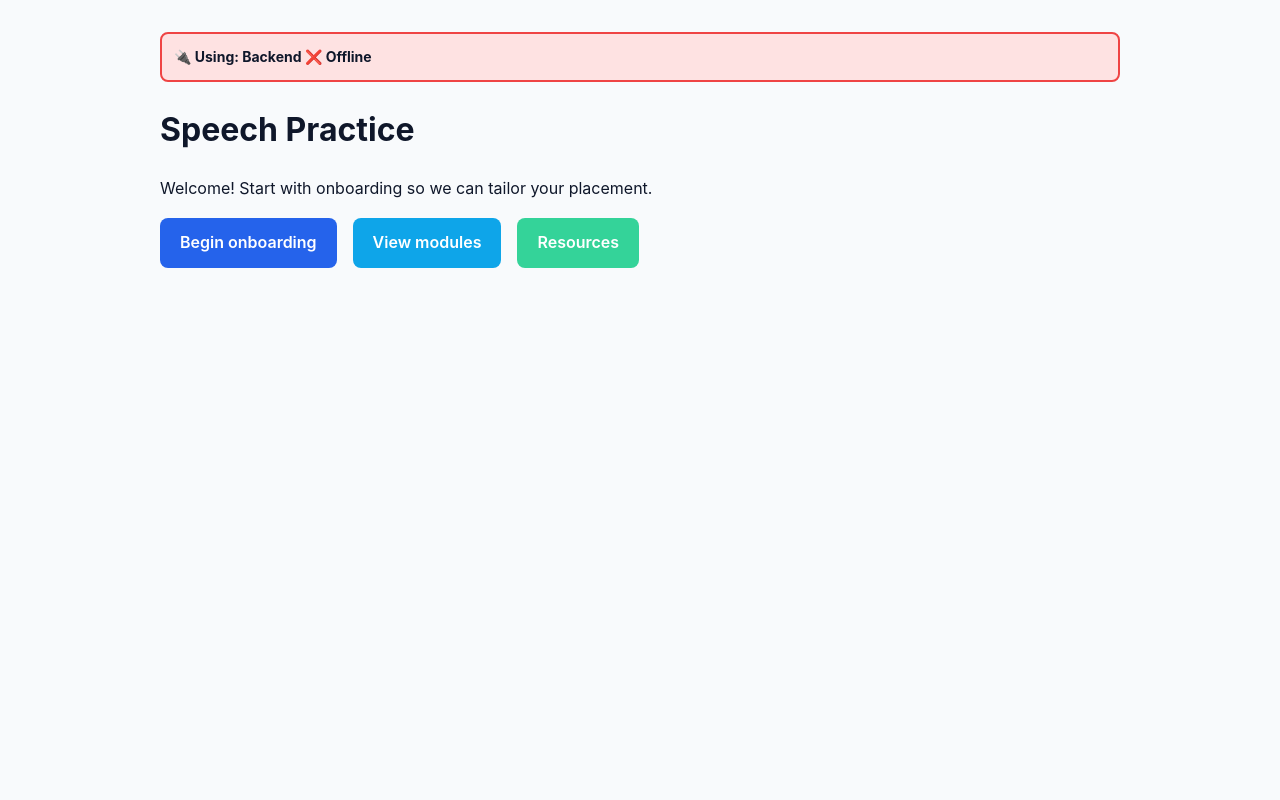
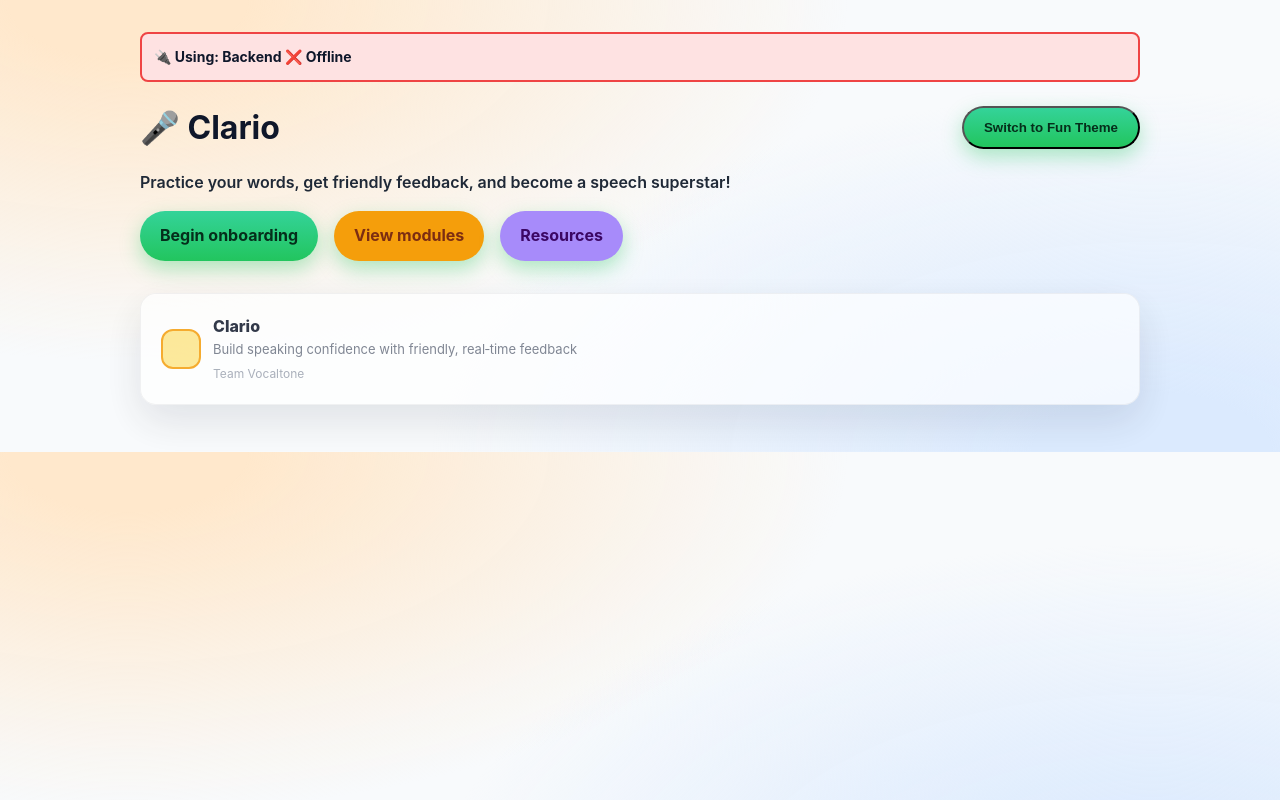
Before and after one commit to Cuse-AI/Speech-Imparement-Fall-2025, a React (Vite) app in the folder frontend/: page / in a window 1280 px wide. Built offline with nearby package versions, Linux system fonts and the light colour scheme; no server answers; sample sign-in values are in the browser's storage.

Commit message:
Kid-friendly theme, Clario branding, placement sentence update

```diff
--- a/frontend/src/App.tsx
+++ b/frontend/src/App.tsx
@@ -3,6 +3,7 @@ import { Link } from 'react-router-dom';
 
 function App() {
   const [serviceInfo, setServiceInfo] = useState<{ service: string; status: string } | null>(null);
+  const [funTheme, setFunTheme] = useState(false);
 
   useEffect(() => {
     const checkService = async () => {
@@ -26,7 +27,7 @@ function App() {
   }, []);
 
   return (
-    <main className="container">
+    <main className={`container ${funTheme ? 'theme-fun' : ''}`}>
       {serviceInfo && (
         <div style={{
           background: serviceInfo.status.includes('✅') ? '#d1fae5' : '#fee2e2',
@@ -40,19 +41,40 @@ function App() {
           🔌 Using: <strong>{serviceInfo.service}</strong> {serviceInfo.status}
         </div>
       )}
-      <h1>Speech Practice</h1>
-      <p>Welcome! Start with onboarding so we can tailor your placement.</p>
+      <div style={{ display: 'flex', justifyContent: 'space-between', alignItems: 'center' }}>
+        <h1 style={{ margin: 0 }}>🎤 Clario</h1>
+        <button className="button" onClick={() => setFunTheme((v) => !v)}>
+          {funTheme ? 'Switch to Calm Theme' : 'Switch to Fun Theme'}
+        </button>
+      </div>
+      <p style={{ fontWeight: 600, color: '#1f2937' }}>
+        Practice your words, get friendly feedback, and become a speech superstar!
+      </p>
       <div style={{ display: 'flex', gap: '1rem', flexWrap: 'wrap' }}>
         <Link className="button" to="/onboarding">
           Begin onboarding
         </Link>
-        <Link className="button" to="/modules" style={{ background: '#0ea5e9' }}>
+        <Link className="button" to="/modules" style={{ background: '#f59e0b', color: '#7c2d12' }}>
           View modules
         </Link>
-        <Link className="button" to="/resources" style={{ background: '#34d399' }}>
+        <Link className="button" to="/resources" style={{ background: '#a78bfa', color: '#3b0764' }}>
           Resources
         </Link>
       </div>
+
+      <footer style={{ marginTop: '2rem', opacity: 0.85 }}>
+        <div className="card" style={{ display: 'flex', alignItems: 'center', gap: '0.75rem' }}>
+          <div
+            aria-hidden
+            style={{ width: 36, height: 36, borderRadius: 12, background: '#fde68a', border: '2px solid #f59e0b' }}
+          />
+          <div>
+            <div style={{ fontWeight: 800 }}>Clario</div>
+            <div style={{ fontSize: 13, color: '#6b7280' }}>Build speaking confidence with friendly, real‑time feedback</div>
+            <div style={{ fontSize: 12, color: '#9ca3af', marginTop: 4 }}>Team Vocaltone</div>
+          </div>
+        </div>
+      </footer>
     </main>
   );
 }
--- a/frontend/src/pages/Test.tsx
+++ b/frontend/src/pages/Test.tsx
@@ -3,7 +3,7 @@ import { useNavigate } from 'react-router-dom';
 import useRecorder, { blobToBase64 } from '../hooks/useRecorder';
 
 const practiceWords = ['Bubble', 'Candle', 'River'];
-const practiceSentence = 'She sells seashells by the seashore.';
+const practiceSentence = 'I see a big red ball.';
 
 function Test() {
   const navigate = useNavigate();
--- a/frontend/src/styles.css
+++ b/frontend/src/styles.css
@@ -2,7 +2,18 @@
   font-family: 'Inter', system-ui, -apple-system, BlinkMacSystemFont, 'Segoe UI', sans-serif;
   line-height: 1.6;
   color: #0f172a;
-  background-color: #f8fafc;
+  background:
+    radial-gradient(1200px 600px at 10% 0%, #ffe8cc 10%, rgba(255,255,255,0) 60%),
+    radial-gradient(1200px 600px at 90% 100%, #dbeafe 10%, rgba(255,255,255,0) 60%),
+    #f8fafc;
+}
+
+.theme-fun {
+  color: #111827;
+  background:
+    radial-gradient(1200px 600px at 0% 100%, #ede9fe 10%, rgba(255,255,255,0) 60%),
+    radial-gradient(1200px 600px at 100% 0%, #cffafe 10%, rgba(255,255,255,0) 60%),
+    #eef2ff;
 }
 
 body {
@@ -10,27 +21,39 @@ body {
 }
 
 .container {
-  max-width: 960px;
+  max-width: 1000px;
   margin: 0 auto;
   padding: 2rem;
 }
 
 .button {
-  display: inline-block;
+  display: inline-inline;
   padding: 0.75rem 1.25rem;
-  background: #2563eb;
-  color: white;
-  border-radius: 0.5rem;
+  background: linear-gradient(180deg, #34d399 0%, #22c55e 100%);
+  color: #052e1b;
+  border-radius: 999px;
   text-decoration: none;
-  font-weight: 600;
+  font-weight: 700;
+  box-shadow: 0 8px 20px rgba(34, 197, 94, 0.35);
+  transition: transform 0.15s ease, box-shadow 0.2s ease, filter 0.2s ease;
+}
+.button:hover {
+  transform: translateY(-1px);
+  box-shadow: 0 12px 28px rgba(34, 197, 94, 0.5);
+  filter: brightness(1.05);
+}
+.button:active {
+  transform: translateY(0);
 }
 
 .card {
-  background: white;
-  border-radius: 0.75rem;
-  padding: 1rem;
-  box-shadow: 0 10px 25px rgba(15, 23, 42, 0.08);
+  background: #ffffffcc;
+  backdrop-filter: saturate(120%) blur(6px);
+  border-radius: 1rem;
+  padding: 1.25rem;
+  box-shadow: 0 16px 40px rgba(15, 23, 42, 0.12);
   margin-bottom: 1rem;
+  border: 1px solid rgba(2, 6, 23, 0.06);
 }
 
 .exercises {
@@ -41,8 +64,8 @@ body {
 .badge {
   display: inline-block;
   padding: 0.15rem 0.5rem;
-  background: #e0e7ff;
-  color: #1e3a8a;
+  background: #fde68a; /* soft amber */
+  color: #7c2d12; /* brown */
   border-radius: 999px;
   font-size: 0.75rem;
   font-weight: 600;
@@ -68,21 +91,25 @@ body {
   border-radius: 999px;
   font-weight: 600;
   font-size: 0.9rem;
-  background: #e2e8f0;
-  color: #0f172a;
+  background: #eef2ff;
+  color: #1e293b;
+  border: 1px solid rgba(99, 102, 241, 0.25);
 }
 
 .chip.green {
-  background: #dcfce7;
-  color: #166534;
+  background: #d1fae5;
+  color: #065f46;
+  border: 1px solid rgba(16, 185, 129, 0.3);
 }
 
 .chip.blue {
-  background: #e0f2fe;
-  color: #075985;
+  background: #dbeafe;
+  color: #1e40af;
+  border: 1px solid rgba(59, 130, 246, 0.3);
 }
 
 .chip.red {
-  background: #fee2e2;
-  color: #991b1b;
+  background: #ffe4e6;
+  color: #9f1239;
+  border: 1px solid rgba(244, 63, 94, 0.3);
 }
```
Also changed, not shown: frontend/src/data/modules.json (+11 -11 lines).
